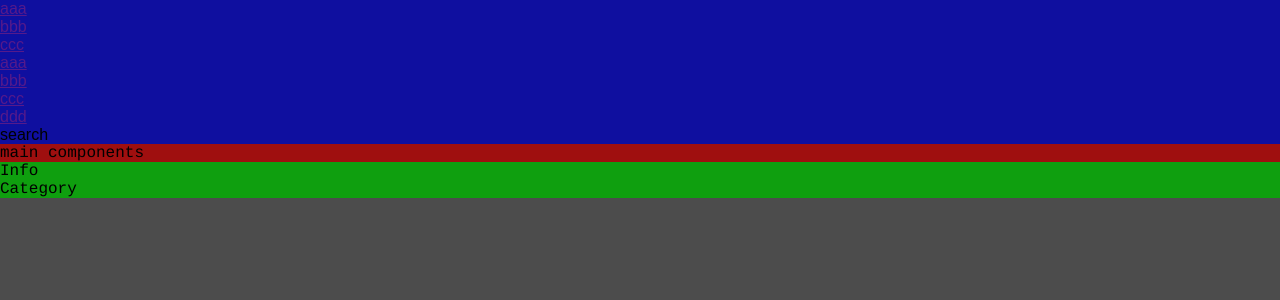
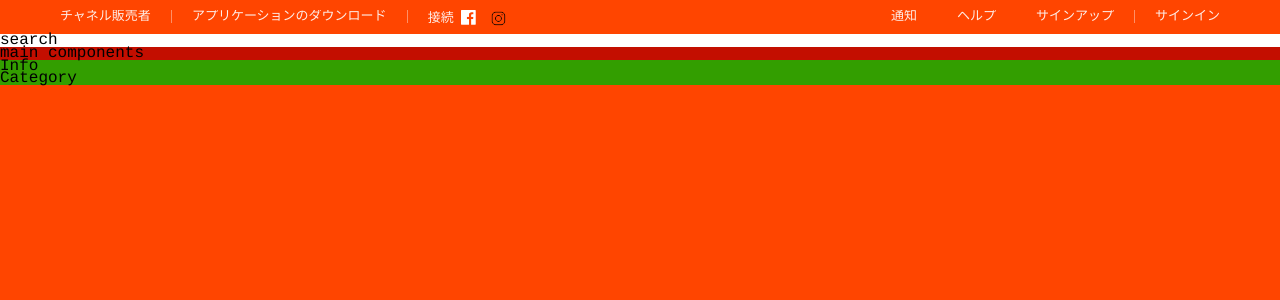
Before and after one commit to masakiando/ec_site_portfolio, a React app: page / in a window 1280 px wide. Shown: the top 300 px of the page. Built offline with nearby package versions, Linux system fonts and the light colour scheme; the HTML template or start-up script is replaced by a standard one.

Commit message:
NavigationItems Continent にスタイル追加。

```diff
--- a/src/components/common/NavigationItems.js
+++ b/src/components/common/NavigationItems.js
@@ -3,27 +3,32 @@ import React from 'react';
 const NavigationItems = () => {
   return (
     <div className="global-navbar__container">
-      <ul className="global-navbar__items">
-        <li><a href="">aaa</a></li>
-        <li><a href="">bbb</a></li>
-        <li><a href="">ccc
-          <span></span>
-          <span></span>
-          </a>
-        </li>
-      </ul>
-      <ul className="global-navbar__items">
-        <li><a href="">
-          <span></span>aaa
-          </a>
-        </li>
-        <li><a href="">
-          <span></span>bbb
-          </a>
-        </li>
-        <li><a href="">ccc</a></li>
-        <li><a href="">ddd</a></li>
-      </ul>
+
+    <ul className="global-navbar__lists">
+      <li><a className="global-navbar__item" href="#">チャネル販売者</a></li>
+      <li><div className="link-separator"></div></li>
+      <li><a className="global-navbar__item" href="#">アプリケーションのダウンロード</a></li>
+      <li><div className="link-separator"></div></li>
+
+      <li><span className="global-navbar__sns-0">接続</span>
+       <a href="" className="global-navba__sns"></a>
+      </li>
+      <li><a href="" className="global-navba__sns-2"></a></li>
+    </ul>
+
+    <ul className="global-navbar__lists">
+      <li><a className="global-navbar__item" href="#">
+        <span></span>通知
+        </a>
+      </li>
+      <li><a className="global-navbar__item" href="">
+        <span></span>ヘルプ
+        </a>
+      </li>
+      <li><a className="global-navbar__item" href="">サインアップ</a></li>
+      <li><div className="link-separator"></div></li>
+      <li><a className="global-navbar__item" href="">サインイン</a></li>
+    </ul>
     </div>
   );
 };
--- a/src/styles/base/_base.scss
+++ b/src/styles/base/_base.scss
@@ -7,11 +7,12 @@ html {
   font-size: 62.5%;
 }
 body {
-  background-color: #4c4c4c;
+  background-color: $OrangeRed;
   font-family: $rockwell;
   padding: 0%;
   margin: 0;
   font-size: 1.6rem;
+  line-height: 0.8;
 }
 header {
   background-color: #fff;
--- /dev/null
+++ b/src/styles/components/_nav.scss
@@ -0,0 +1 @@
+// Reuse component
--- a/src/styles/components/_site-header.scss
+++ b/src/styles/components/_site-header.scss
@@ -1,12 +1,4 @@
 /* Header Styles */ // _site-header.scss
 header {
-  background-color: $haeder-base-dev;
-  font-family: 'Oswald', sans-serif;
-  display: flex;
-  flex-wrap: nowrap;
-  justify-content: space-between;
-
-  img {
-    max-width: 240px;
-  }
+  background-color: #fff;
 }
--- /dev/null
+++ b/src/styles/components/_site-navbar.scss
@@ -0,0 +1,80 @@
+.right-separator {
+  border-right: 1px solid hsla(0,0%,100%,.4);
+  height: 1.3rem;
+  padding: 0;
+}
+.flex-nav {
+  display: flex;
+  justify-content: space-between;
+}
+.global-navbar {
+  padding-top: 10px;
+  padding-bottom: 10px;
+  height: 3.4rem;
+  background-color: $OrangeRed;
+  white-space: nowrap
+}
+.global-navbar__container {
+  @extend .flex-nav;
+  width: 1200px;
+  margin: auto;
+  overflow: hidden;
+  background-color: $OrangeRed;
+
+  .global-navbar__item {
+    font-family: $helvetica;
+    color: $headerFont;
+    text-decoration: none;
+    // display: block;
+    font-size: 1.3rem;
+    padding-left: 20px;
+    padding-right: 20px;
+
+    &:hover {
+     color: darken($headerFont, 10%);
+    }
+  }
+
+}
+.link-separator {
+  @extend .right-separator;
+}
+.global-navbar__lists {
+  display: flex;
+}
+.global-navbar__lists .global-navba__sns {
+  font-family: $helvetica;
+  color: $headerFont;
+  font-size: 1.3rem;
+  margin-bottom: 0em;
+  line-height: 1.3;
+  padding-right: 30px;
+  padding-left: 0px;
+  background-size: auto 15px;
+  background-repeat: no-repeat;
+  background-position: center top;
+}
+
+.global-navbar__lists .global-navba__sns-2 {
+  margin-bottom: 0em;
+  line-height: 1.3;
+  padding-right: 30px;
+  padding-left: 0px;
+  background-size: auto 15px;
+  background-repeat: no-repeat;
+  background-position: center top;
+}
+.global-navbar__sns-0 {
+  font-family: $helvetica;
+  color: $headerFont;
+  font-size: 1.3rem;
+  padding-left: 20px;
+  line-height: 1.3;
+  margin-bottom: 0em;
+}
+.global-navba__sns {
+    background-image: url(./images/facebookimgUrl.png);
+}
+.global-navba__sns-2 {
+    background-image: url(./images/icons8-instagram-50.png);
+}
--- a/src/styles/styles.scss
+++ b/src/styles/styles.scss
@@ -1,6 +1,10 @@
  @import './base/setting';
  @import './base/base';
+
+ @import './components/buttons';
+ @import './components/nav';
+
  @import './components/site-header';
+ @import './components/site-navbar';
  @import './components/site-main';
  @import './components/site-footer';
- @import './components/_buttons';
```
Also changed, not shown: 2 other files (tests, documents, lock files or other folders).
